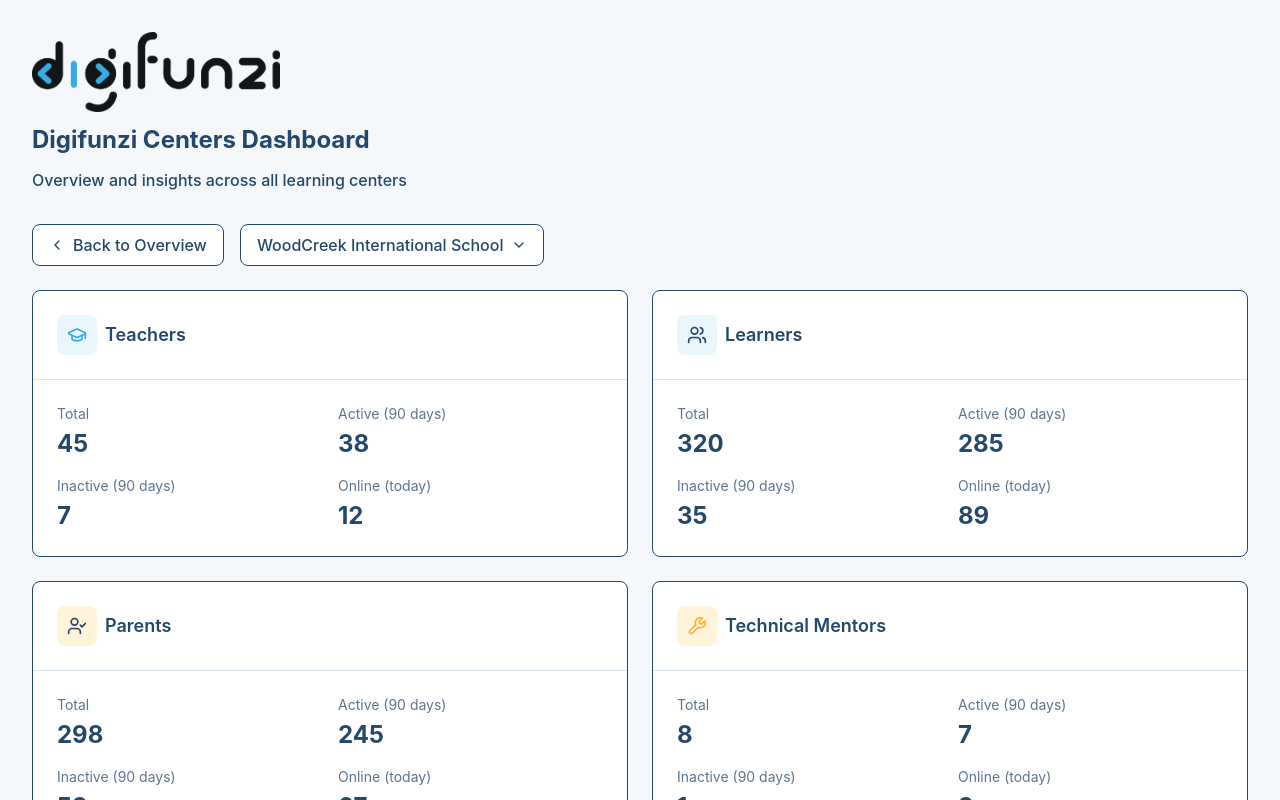
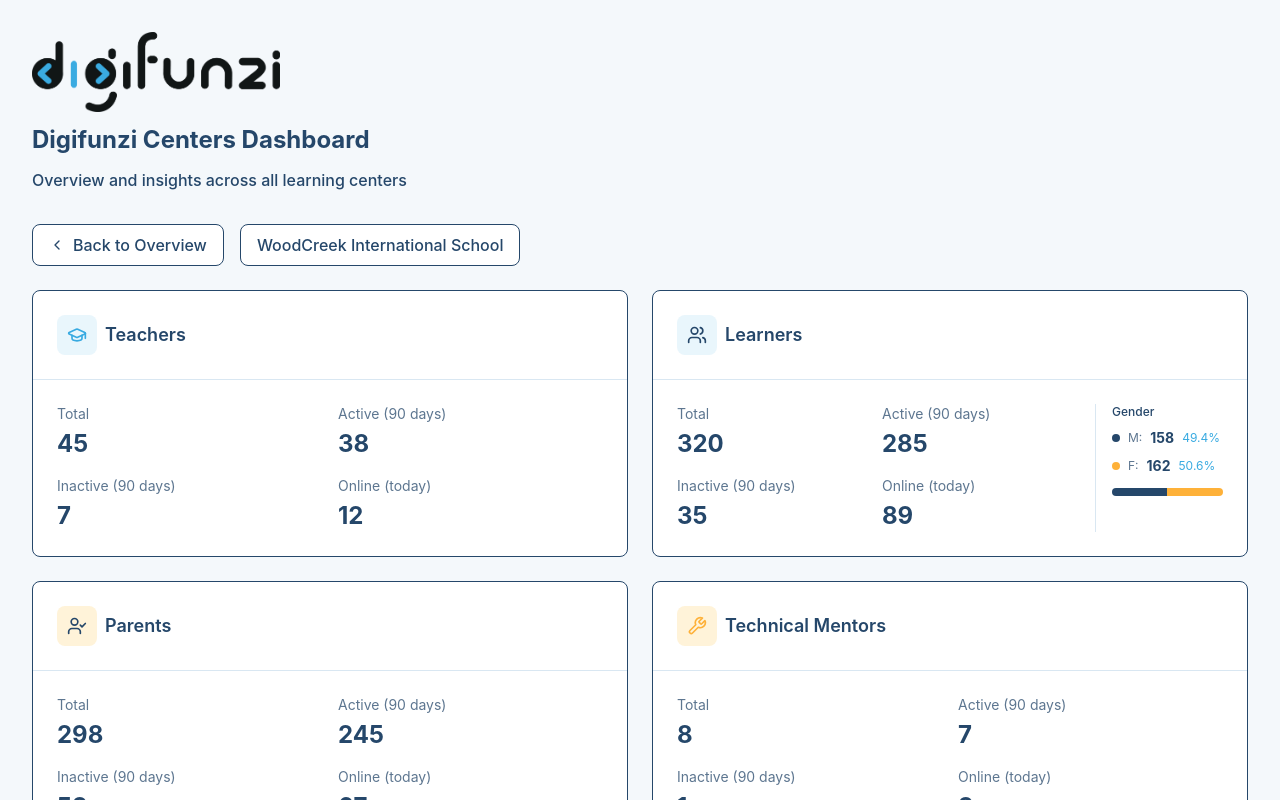
Before and after one commit to kkg-kevin/center_dashboard, a React (Vite) app: page / in a window 1280 px wide. Both pictures are taken after a click on the button 342 px from the left and 1317 px from the top of the page. Shown: the top 800 px of the page. Built offline with nearby package versions, Linux system fonts and the light colour scheme.

Commit message:
Center changes

```diff
--- a/src/app/App.tsx
+++ b/src/app/App.tsx
@@ -28,7 +28,7 @@ const mockData = {
         { id: 'l6', classId: 'nai-quest-2', number: 1, title: 'Quest B Start', scheduledAt: '2026-05-12T10:00:00Z', completed: false }
       ],
       teachers: { total: 45, active: 38, inactive: 7, online: 12 },
-      learners: { total: 320, active: 285, inactive: 35, online: 89 },
+      learners: { total: 320, active: 285, inactive: 35, online: 89, gender: { male: 158, female: 162 } },
       parents: { total: 298, active: 245, inactive: 53, online: 67 },
       technicalMentors: { total: 8, active: 7, inactive: 1, online: 3 },
       assignments: {
@@ -100,8 +100,8 @@ const mockData = {
       id: 2,
       name: 'Foresight Academy',
       branches: [
-        { id: 'mom-1', name: 'Mombasa Branch A' },
-        { id: 'mom-2', name: 'Mombasa Branch B' }
+        { id: 'mom-1', name: 'Foresight Academy' },
+        { id: 'mom-2', name: 'Foresight Academy' }
       ],
       classes: [
         { id: 'mom-crib-1', name: 'Crib A', type: 'crib' },
@@ -114,7 +114,7 @@ const mockData = {
         { id: 'm-l3', classId: 'mom-clicker-1', number: 1, title: 'Clicker Start', scheduledAt: '2026-05-20T11:00:00Z', completed: false }
       ],
       teachers: { total: 32, active: 28, inactive: 4, online: 9 },
-      learners: { total: 245, active: 218, inactive: 27, online: 65 },
+      learners: { total: 245, active: 218, inactive: 27, online: 65, gender: { male: 118, female: 127 } },
       parents: { total: 228, active: 195, inactive: 33, online: 52 },
       technicalMentors: { total: 6, active: 6, inactive: 0, online: 2 },
       assignments: {
@@ -188,7 +188,7 @@ const mockData = {
         { id: 'k-l3', classId: 'kis-quest-1', number: 1, title: 'Quest 1', scheduledAt: '2026-05-14T09:00:00Z', completed: false }
       ],
       teachers: { total: 28, active: 24, inactive: 4, online: 7 },
-      learners: { total: 198, active: 172, inactive: 26, online: 48 },
+      learners: { total: 198, active: 172, inactive: 26, online: 48, gender: { male: 95, female: 103 } },
       parents: { total: 185, active: 158, inactive: 27, online: 41 },
       technicalMentors: { total: 5, active: 5, inactive: 0, online: 2 },
       assignments: {
@@ -252,7 +252,7 @@ const mockData = {
         { id: 'e-l2', classId: 'eld-clicker-1', number: 1, title: 'Clicker Intro', scheduledAt: '2026-05-18T11:00:00Z', completed: false }
       ],
       teachers: { total: 22, active: 19, inactive: 3, online: 6 },
-      learners: { total: 165, active: 148, inactive: 17, online: 42 },
+      learners: { total: 165, active: 148, inactive: 17, online: 42, gender: { male: 78, female: 87 } },
       parents: { total: 152, active: 132, inactive: 20, online: 35 },
       technicalMentors: { total: 4, active: 4, inactive: 0, online: 1 },
       assignments: {
@@ -390,31 +390,11 @@ export default function App() {
                 <span className="text-[#25476a]">Back to Overview</span>
               </button>
 
-              {/* Center Selector */}
-              <div className="relative inline-block">
-                <button
-                  onClick={() => setDropdownOpen(!dropdownOpen)}
-                  className="bg-white border border-[#25476a] rounded-lg px-4 py-2 flex items-center gap-2 hover:bg-[#e9f6fc] transition-colors min-w-64"
-                >
-                  <span className="text-[#25476a]">
+              {/* Center Name */}
+              <div className="bg-white border border-[#25476a] rounded-lg px-4 py-2 min-w-64">
+                <span className="text-[#25476a] font-medium">
                   {selectedCenter.name}
                 </span>
-                  <ChevronDown className="w-4 h-4 text-[#25476a]" />
-                </button>
-
-                {dropdownOpen && (
-                  <div className="absolute top-full mt-2 bg-white border border-[#25476a] rounded-lg shadow-lg z-10 min-w-64">
-                    {mockData.centers.map((center) => (
-                      <button
-                        key={center.id}
-                        onClick={() => handleCenterSelect(center)}
-                        className="w-full text-left px-4 py-2 hover:bg-[#f4f8fb] text-[#25476a] font-medium"
-                      >
-                        {center.name}
-                      </button>
-                    ))}
-                  </div>
-                )}
               </div>
             </div>
             <CenterDetailView center={selectedCenter} />
@@ -633,6 +613,67 @@ function CenterDetailView({ center }) {
           stats={center.technicalMentors}
           color="orange"
         />
+      </div>
+
+      {/* Gender Distribution */}
+      <div className="bg-white rounded-lg border border-[#25476a]">
+        <div className="p-6 border-b border-[#d9e7f2]">
+          <div className="flex items-center gap-2">
+            <Users className="w-5 h-5 text-[#38aae1]" />
+            <h2 className="text-xl font-semibold text-[#25476a]">Student Gender Distribution</h2>
+          </div>
+        </div>
+        <div className="p-6">
+          <div className="grid grid-cols-1 sm:grid-cols-3 gap-6">
+            <div className="text-center">
+              <div className="text-2xl font-bold text-[#25476a]">{center.learners.gender?.male || 0}</div>
+              <div className="text-sm text-gray-600">Male Students</div>
+              <div className="text-xs text-gray-500">
+                {((center.learners.gender?.male || 0) / center.learners.total * 100).toFixed(1)}%
+              </div>
+            </div>
+            <div className="text-center">
+              <div className="text-2xl font-bold text-[#25476a]">{center.learners.gender?.female || 0}</div>
+              <div className="text-sm text-gray-600">Female Students</div>
+              <div className="text-xs text-gray-500">
+                {((center.learners.gender?.female || 0) / center.learners.total * 100).toFixed(1)}%
+              </div>
+            </div>
+            <div className="text-center">
+              <div className="text-2xl font-bold text-[#38aae1]">{center.learners.total}</div>
+              <div className="text-sm text-gray-600">Total Students</div>
+              <div className="text-xs text-gray-500">100%</div>
+            </div>
+          </div>
+
+          {/* Visual representation */}
+          <div className="mt-6">
+            <div className="flex h-8 rounded-lg overflow-hidden">
+              <div
+                className="bg-blue-500 flex items-center justify-center text-white text-sm font-medium"
+                style={{ width: `${((center.learners.gender?.male || 0) / center.learners.total * 100).toFixed(1)}%` }}
+              >
+                {((center.learners.gender?.male || 0) / center.learners.total * 100).toFixed(1)}%
+              </div>
+              <div
+                className="bg-pink-500 flex items-center justify-center text-white text-sm font-medium"
+                style={{ width: `${((center.learners.gender?.female || 0) / center.learners.total * 100).toFixed(1)}%` }}
+              >
+                {((center.learners.gender?.female || 0) / center.learners.total * 100).toFixed(1)}%
+              </div>
+            </div>
+            <div className="flex justify-between mt-2">
+              <div className="flex items-center gap-2">
+                <div className="w-3 h-3 bg-blue-500 rounded"></div>
+                <span className="text-sm text-gray-600">Male</span>
+              </div>
+              <div className="flex items-center gap-2">
+                <div className="w-3 h-3 bg-pink-500 rounded"></div>
+                <span className="text-sm text-gray-600">Female</span>
+              </div>
+            </div>
+          </div>
+        </div>
       </div>
 
       {/* Assignments Section */}
@@ -957,6 +998,9 @@ function RoleStatsCard({ title, icon, stats, color }) {
         </div>
       </div>
       <div className="p-6">
+        <div className="flex gap-6">
+          {/* Left side - Main statistics */}
+          <div className="flex-1">
             <div className="grid grid-cols-2 gap-4">
               <div>
                 <div className="text-sm text-[#5d7690] mb-1">Total</div>
@@ -974,6 +1018,47 @@ function RoleStatsCard({ title, icon, stats, color }) {
                 <div className="text-sm text-[#5d7690] mb-1">Online (today)</div>
                 <div className="text-2xl font-bold text-[#25476a]">{stats.online}</div>
               </div>
+            </div>
+          </div>
+
+          {/* Right side - Gender Distribution for Learners */}
+          {title === 'Learners' && stats.gender && (
+            <div className="w-32 border-l border-[#d9e7f2] pl-4">
+              <div className="text-xs font-medium text-[#25476a] mb-2">Gender</div>
+              <div className="space-y-2">
+                <div className="flex items-center gap-2">
+                  <div className="w-2 h-2 bg-[#25476a] rounded-full"></div>
+                  <span className="text-xs text-[#5d7690]">M:</span>
+                  <span className="text-sm font-bold text-[#25476a]">{stats.gender.male}</span>
+                  <span className="text-xs text-[#38aae1]">
+                    {((stats.gender.male / stats.total) * 100).toFixed(1)}%
+                  </span>
+                </div>
+                <div className="flex items-center gap-2">
+                  <div className="w-2 h-2 bg-[#feb139] rounded-full"></div>
+                  <span className="text-xs text-[#5d7690]">F:</span>
+                  <span className="text-sm font-bold text-[#25476a]">{stats.gender.female}</span>
+                  <span className="text-xs text-[#38aae1]">
+                    {((stats.gender.female / stats.total) * 100).toFixed(1)}%
+                  </span>
+                </div>
+              </div>
+
+              {/* Compact visual representation */}
+              <div className="mt-3">
+                <div className="flex h-2 rounded-full overflow-hidden">
+                  <div
+                    className="bg-[#25476a]"
+                    style={{ width: `${((stats.gender.male / stats.total) * 100).toFixed(1)}%` }}
+                  />
+                  <div
+                    className="bg-[#feb139]"
+                    style={{ width: `${((stats.gender.female / stats.total) * 100).toFixed(1)}%` }}
+                  />
+                </div>
+              </div>
+            </div>
+          )}
         </div>
       </div>
     </div>
```
Lines whose indentation alone changed are shown as unchanged.
